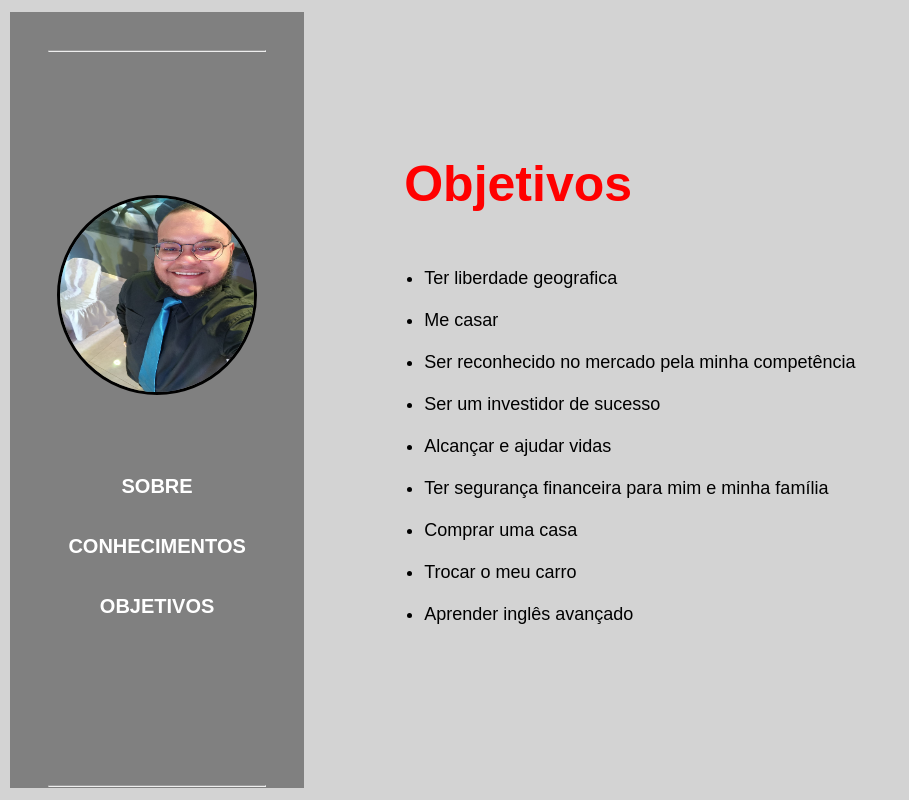
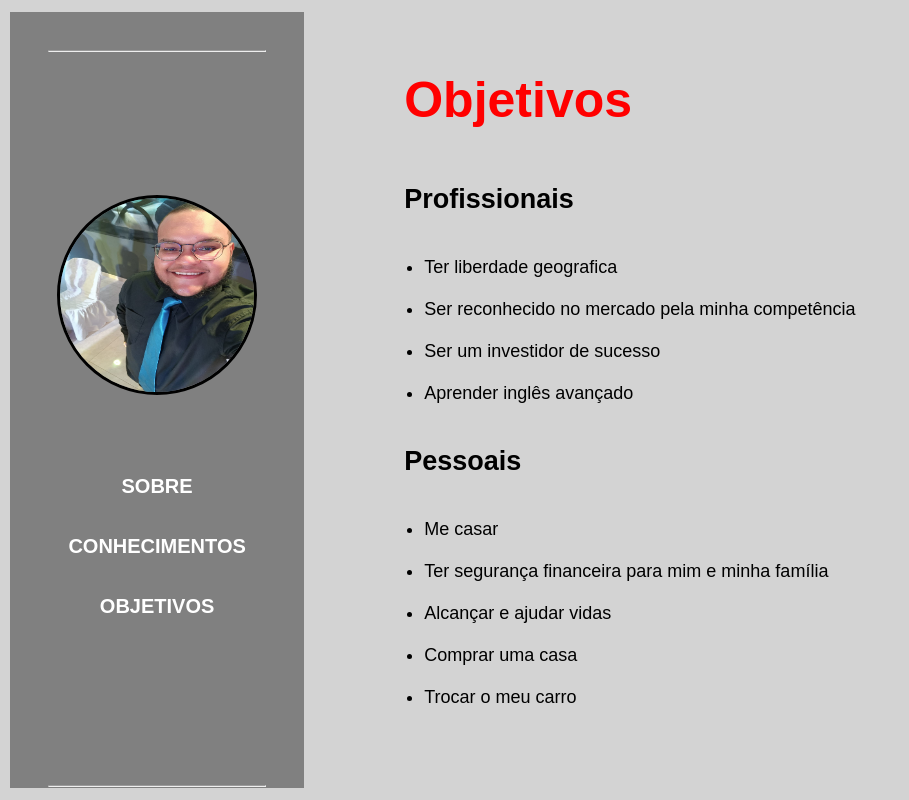
Before and after one commit to JPedrus/Curriculum, a plain HTML site: page objetivos.html in a window 1280 px wide. Shown: the whole page, without its empty margins (0-909 px from the left). Drawn offline with Linux system fonts and the light colour scheme.

Commit message:
Atualização Final

```diff
--- a/objetivos.html
+++ b/objetivos.html
@@ -58,23 +58,33 @@
                 <br>
 
                 <ul class="listaobj" style="color: black">
+                    <h2>Profissionais</h2>
+                    <br>
+                    <br>
+
                     <li>Ter liberdade geografica</li>
-                    <br>
-                    <li>Me casar</li>
                     <br>
                     <li>Ser reconhecido no mercado pela minha competência</li>
                     <br>
                     <li>Ser um investidor de sucesso</li>
                     <br>
-                    <li>Alcançar e ajudar vidas</li>
+                    <li>Aprender inglês avançado</li>
+                    <br>
+                    <br>
+
+                    <h2>Pessoais</h2>
+                    <br>
+                    <br>
+
+                    <li>Me casar</li>
                     <br>
                     <li>Ter segurança financeira para mim e minha família</li>
+                    <br>
+                    <li>Alcançar e ajudar vidas</li>
                     <br>
                     <li>Comprar uma casa</li>
                     <br>
                     <li>Trocar o meu carro</li>
-                    <br>
-                    <li>Aprender inglês avançado</li>
                 </ul>
                 <br>
             </div>
```
Also changed, not shown: conhecimentos.html (+1 -1 lines).
